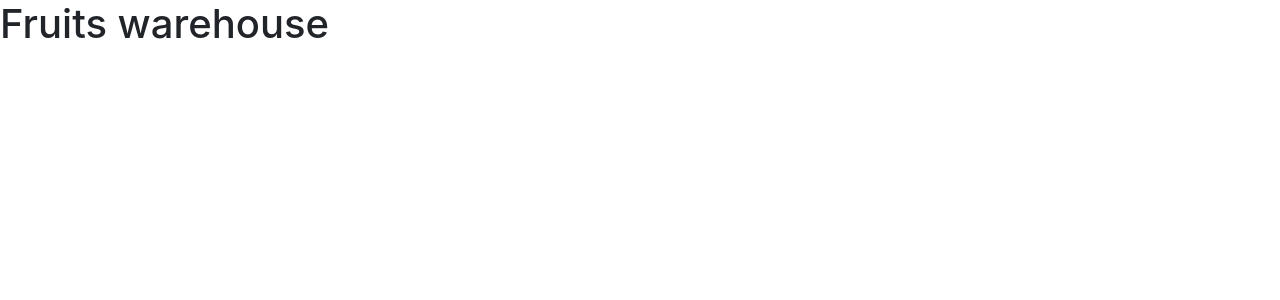
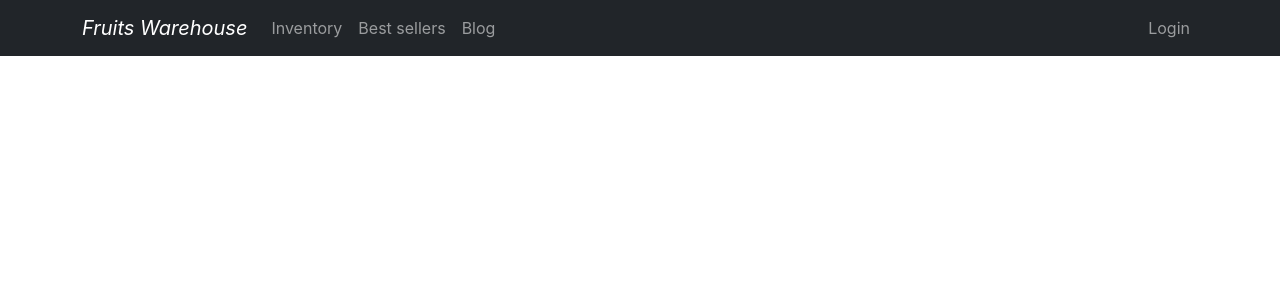
Before and after one commit to zohirul22/Fruits-warehouse-website, a React (Create React App) app: page / in a window 1280 px wide. Shown: the top 300 px of the page. Built offline with nearby package versions, Linux system fonts and the light colour scheme.

Commit message:
create a simple navber

```diff
--- a/package.json
+++ b/package.json
@@ -10,6 +10,7 @@
     "react": "^18.1.0",
     "react-bootstrap": "^2.3.1",
     "react-dom": "^18.1.0",
+    "react-router-dom": "^6.3.0",
     "react-scripts": "5.0.1",
     "web-vitals": "^2.1.4"
   },
--- a/src/App.js
+++ b/src/App.js
@@ -1,9 +1,14 @@
+import { Route, Routes } from 'react-router-dom';
 import './App.css';
+import Home from './Page/Home/Home';
 
 function App() {
   return (
     <div >
-     <h1>Fruits warehouse</h1>
+   <Routes>
+     <Route path='/' element={<Home></Home>}></Route>
+     <Route path='/home' element={<Home></Home>}></Route>
+   </Routes>
     </div>
   );
 }
--- a/src/Page/Header/Header.js
+++ b/src/Page/Header/Header.js
@@ -0,0 +1,29 @@
+import React from 'react';
+import { Container, Nav, Navbar } from 'react-bootstrap';
+
+const Header = () => {
+    return (
+        <div>
+            <Navbar collapseOnSelect expand="lg" bg="dark" variant="dark">
+  <Container>
+  <Navbar.Brand href="#home"><i>Fruits Warehouse</i></Navbar.Brand>
+  <Navbar.Toggle aria-controls="responsive-navbar-nav" />
+  <Navbar.Collapse id="responsive-navbar-nav">
+    <Nav className="me-auto">
+      <Nav.Link href="#inventory">Inventory</Nav.Link>
+      <Nav.Link href="#bestsellers">Best sellers</Nav.Link>
+      <Nav.Link href="#blog">Blog</Nav.Link>
+
+    </Nav>
+    <Nav>
+      <Nav.Link href="#login">Login</Nav.Link>
+
+    </Nav>
+  </Navbar.Collapse>
+  </Container>
+</Navbar>
+        </div>
+    );
+};
+
+export default Header;
--- a/src/Page/Home/Home.js
+++ b/src/Page/Home/Home.js
@@ -0,0 +1,12 @@
+import React from 'react';
+import Header from '../Header/Header';
+
+const Home = () => {
+    return (
+        <div>
+           <Header></Header>
+        </div>
+    );
+};
+
+export default Home;
--- a/src/index.js
+++ b/src/index.js
@@ -3,12 +3,15 @@ import ReactDOM from 'react-dom/client';
 import './index.css';
 import App from './App';
 import reportWebVitals from './reportWebVitals';
+import { BrowserRouter } from 'react-router-dom';
 
 const root = ReactDOM.createRoot(document.getElementById('root'));
 root.render(
+ <BrowserRouter>
   <React.StrictMode>
     <App />
   </React.StrictMode>
+ </BrowserRouter>
 );
 
 // If you want to start measuring performance in your app, pass a function
```
Also changed, not shown: 1 other file (tests, documents, lock files or other folders).
